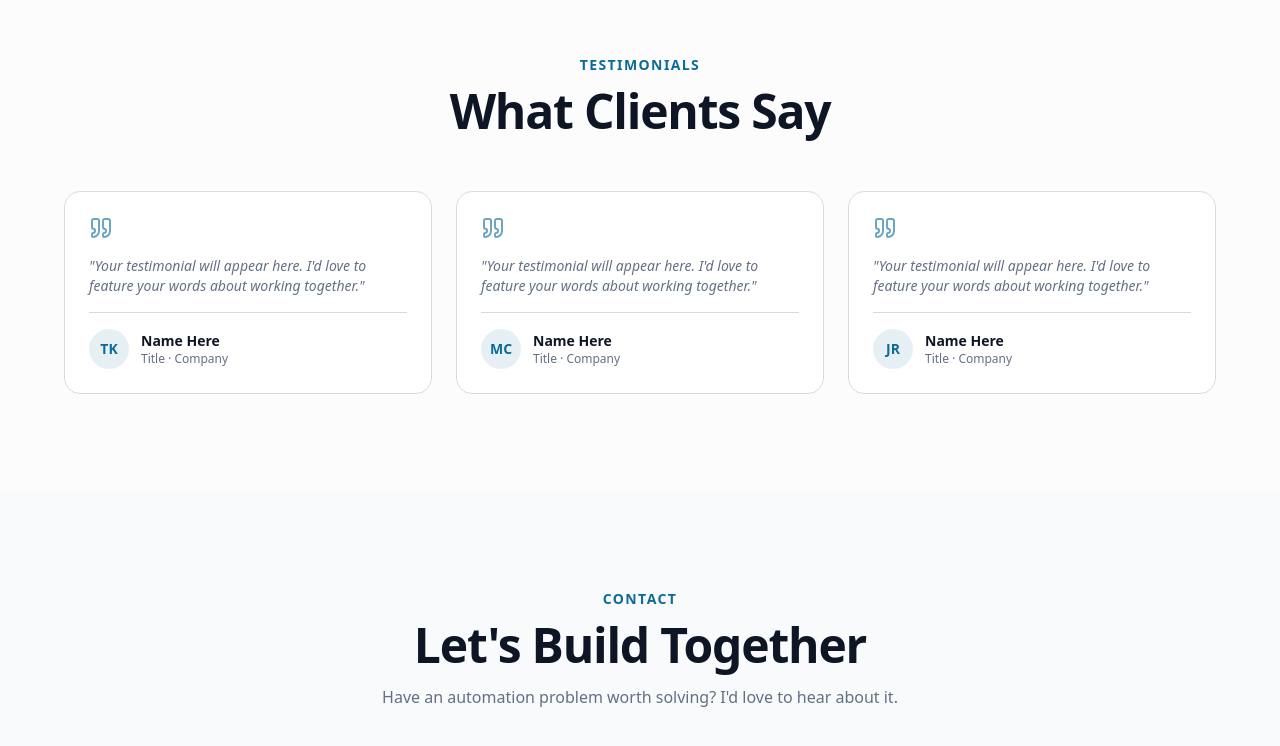
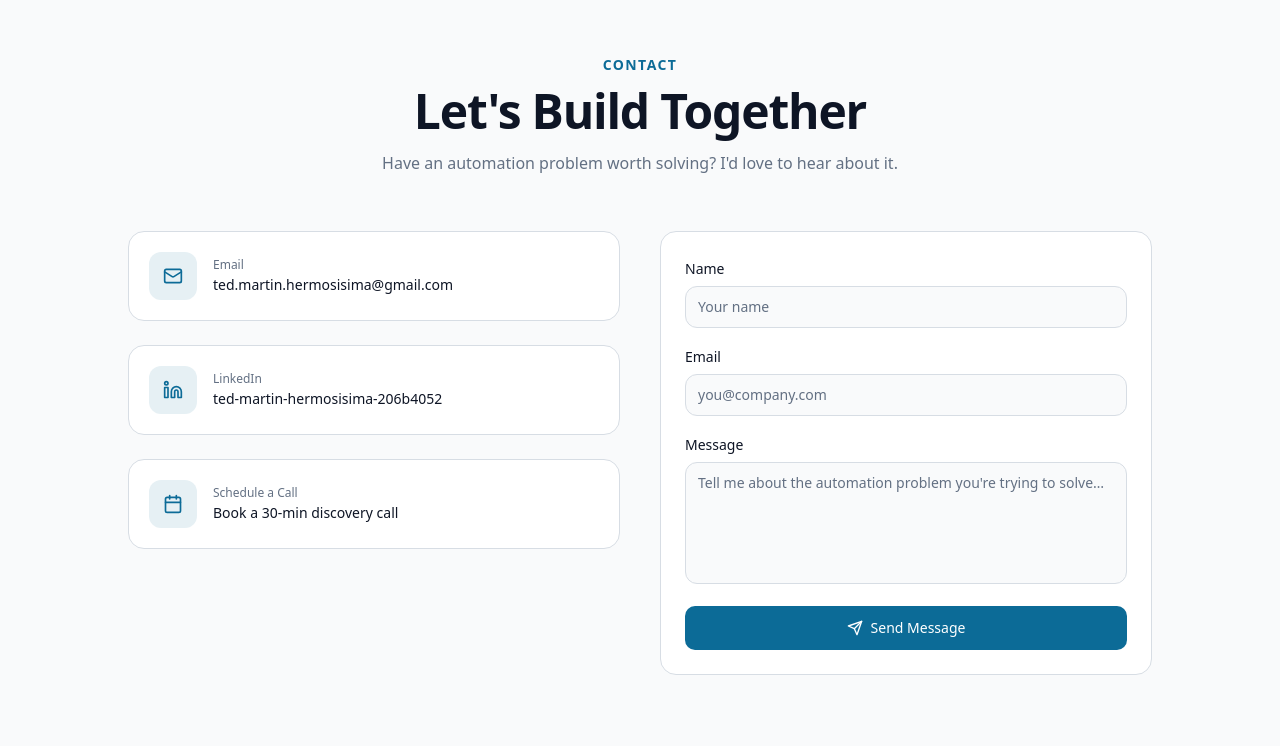
Before and after one commit to sleeplessmartin/ted-portfolio, a React (Vite) app: page / in a window 1280 px wide. Shown: the part 7324-8070 px from the top of the page. Built offline with nearby package versions, Linux system fonts and the light colour scheme.

Commit message:
[MOD] hide testimonials for now

```diff
--- a/src/App.tsx
+++ b/src/App.tsx
@@ -10,7 +10,7 @@ import { Projects } from "./sections/Projects"
 import { Services } from "./sections/Services"
 import { Experience } from "./sections/Experience"
 import { Certifications } from "./sections/Certifications"
-import { Testimonials } from "./sections/Testimonials"
+// import { Testimonials } from "./sections/Testimonials"
 import { Contact } from "./sections/Contact"
 
 const navLinks = [
@@ -200,7 +200,7 @@ export default function App() {
         <Services />
         <Experience />
         <Certifications />
-        <Testimonials />
+        {/* <Testimonials /> */}
         <Contact />
       </main>
       <Footer />
```
